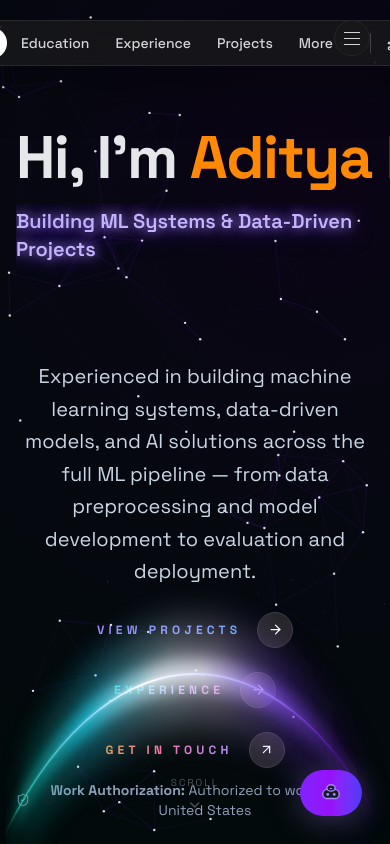
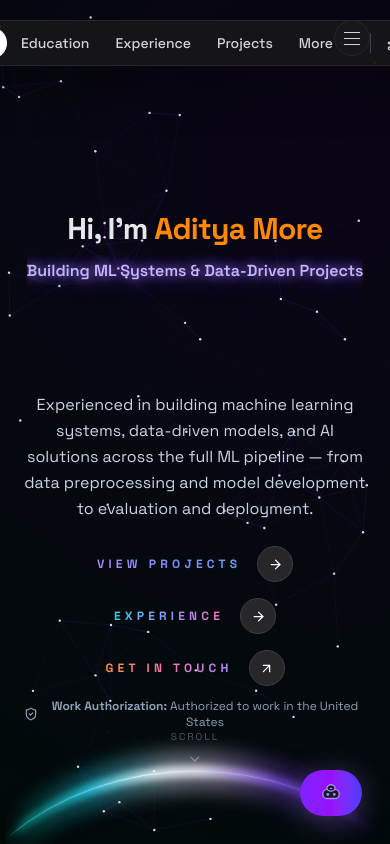
Before and after one commit to Skywalker1910/Tech-Portfolio, a Next.js app: page / in a window 390 px wide. Shown: the top 844 px of the page. Built offline with nearby package versions, Linux system fonts and the light colour scheme.

Commit message:
fix: responsive horizon curve and mobile layout for landing page

```diff
--- a/app/page.tsx
+++ b/app/page.tsx
@@ -382,8 +382,17 @@ export default function Home() {
   });
 
   // Hero transforms: scale down + drift left on scroll
-  const heroScale = useTransform(scrollYProgress, [0, 0.4], [1, 0.72]);
-  const heroX = useTransform(scrollYProgress, [0, 0.4], ["0%", "-22%"]);
+  const [isMobile, setIsMobile] = useState(false);
+
+  useEffect(() => {
+    const check = () => setIsMobile(window.innerWidth < 768);
+    check();
+    window.addEventListener("resize", check);
+    return () => window.removeEventListener("resize", check);
+  }, []);
+
+  const heroScale = useTransform(scrollYProgress, [0, 0.4], [1, isMobile ? 0.92 : 0.72]);
+  const heroX = useTransform(scrollYProgress, [0, 0.4], ["0%", isMobile ? "0%" : "-22%"]);
 
   // Career card: fade + slide in from right + brighten
   const cardOpacity = useTransform(scrollYProgress, [0.06, 0.09, 0.38], [0, 0.9, 1]);
@@ -399,7 +408,7 @@ export default function Home() {
       {/* ═══════════════════════════════════════════
           STICKY HERO  (220 vh scroll container)
       ═══════════════════════════════════════════ */}
-      <div ref={scrollRef} style={{ height: "130vh" }}>
+      <div ref={scrollRef} className="h-[100vh] md:h-[130vh]">
         <div className="sticky top-24 h-[calc(100vh-6rem)] flex flex-col justify-center overflow-hidden relative z-[10]">
           <div className="container-max w-full">
             <div className="relative flex items-center justify-center">
@@ -413,7 +422,7 @@ export default function Home() {
                 }}
                 className="w-full text-center"
               >
-                <h1 className="text-6xl md:text-8xl font-extrabold tracking-tight leading-tight whitespace-nowrap">
+                <h1 className="text-3xl sm:text-5xl md:text-7xl lg:text-8xl font-extrabold tracking-tight leading-tight">
                   Hi, I&apos;m{" "}
                   <span className="text-orange-400">Aditya More</span>
                 </h1>
@@ -431,13 +440,13 @@ export default function Home() {
                   />
                 </div>
 
-                <p className="mt-0.5 text-xl text-slate-300 max-w-2xl leading-relaxed mx-auto text-center">
+                <p className="mt-0.5 text-base sm:text-lg md:text-xl text-slate-300 max-w-2xl leading-relaxed mx-auto text-center px-2 sm:px-0">
                   Experienced in building machine learning systems, data-driven models, and
                   AI solutions across the full ML pipeline — from data preprocessing and
                   model development to evaluation and deployment.
                 </p>
 
-                <div className="mt-6 flex flex-wrap gap-6 justify-center items-center">
+                <div className="mt-6 flex flex-col sm:flex-row flex-wrap gap-4 sm:gap-6 justify-center items-center">
                   <Link href="/projects" className="group inline-flex items-center gap-4 select-none">
                     <span
                       className="text-xs md:text-sm font-bold tracking-[0.35em] uppercase"
@@ -479,7 +488,7 @@ export default function Home() {
                   </a>
                 </div>
 
-                <p className="mt-3 text-sm text-slate-400 flex items-center justify-center gap-1.5">
+                <p className="mt-3 text-xs sm:text-sm text-slate-400 flex items-center justify-center gap-1.5 px-2 sm:px-0">
                   <ShieldCheck size={14} className="text-slate-400 shrink-0" />
                   <span>
                     <strong>Work Authorization:</strong> Authorized to work in the United States
@@ -505,7 +514,7 @@ export default function Home() {
           {/* Scroll hint */}
           <motion.div
             style={{ opacity: arrowOpacity }}
-            className="absolute bottom-8 left-1/2 -translate-x-1/2 flex flex-col items-center gap-1.5 text-zinc-600"
+            className="absolute bottom-[clamp(2rem,20vw,8rem)] left-1/2 -translate-x-1/2 flex flex-col items-center gap-1.5 text-zinc-600"
           >
             <span className="text-[10px] tracking-[0.2em] uppercase">scroll</span>
             <motion.div
@@ -635,7 +644,7 @@ export default function Home() {
               className="group border-b border-zinc-800/60 py-8 first:border-t flex flex-col md:flex-row gap-6 md:gap-10 items-stretch"
             >
               {/* Number */}
-              <span className="text-6xl md:text-8xl font-black text-zinc-800/70 group-hover:text-zinc-700 transition-colors shrink-0 leading-none font-mono select-none">
+              <span className="text-5xl sm:text-6xl md:text-8xl font-black text-zinc-800/70 group-hover:text-zinc-700 transition-colors shrink-0 leading-none font-mono select-none">
                 {project.num}
               </span>
 
--- a/components/OrbitalDivider.tsx
+++ b/components/OrbitalDivider.tsx
@@ -20,7 +20,7 @@ export default function OrbitalDivider() {
   return (
     <div
       className="absolute bottom-0 left-0 w-full pointer-events-none overflow-hidden"
-      style={{ height: 280, zIndex: 2 }}
+      style={{ height: "clamp(120px, 18vw, 280px)", zIndex: 2 }}
     >
       <svg
         viewBox="0 0 1440 280"
--- a/components/SentenceFlip.tsx
+++ b/components/SentenceFlip.tsx
@@ -39,7 +39,7 @@ export default function SentenceFlip({
       <div
         ref={measureRef}
         aria-hidden
-        className="invisible absolute text-xl md:text-2xl lg:text-3xl font-semibold py-1"
+        className="invisible absolute text-base sm:text-xl md:text-2xl lg:text-3xl font-semibold py-1"
       >
         {longest}
       </div>
@@ -51,7 +51,7 @@ export default function SentenceFlip({
           animate={{ opacity: 1, filter: "blur(0px)", y: 0 }}
           exit={{ opacity: 0, filter: "blur(8px)", y: -14 }}
           transition={{ duration: 0.3, ease: "easeInOut" }}
-          className="text-xl md:text-2xl lg:text-3xl font-semibold text-violet-300 py-1"
+          className="text-base sm:text-xl md:text-2xl lg:text-3xl font-semibold text-violet-300 py-1"
           style={{ textShadow: "0 0 12px #a78bfa, 0 0 28px #7c3aed" }}
         >
           {lines[index]}
```
